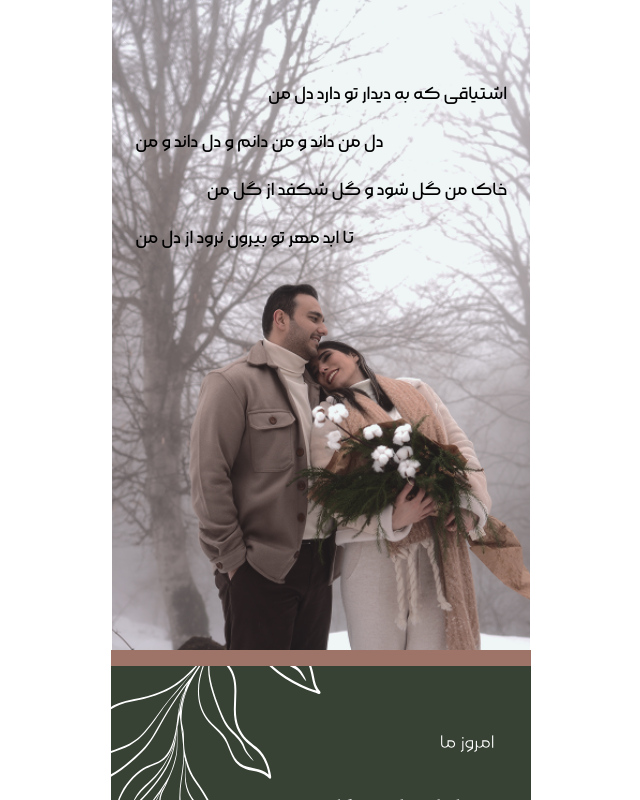
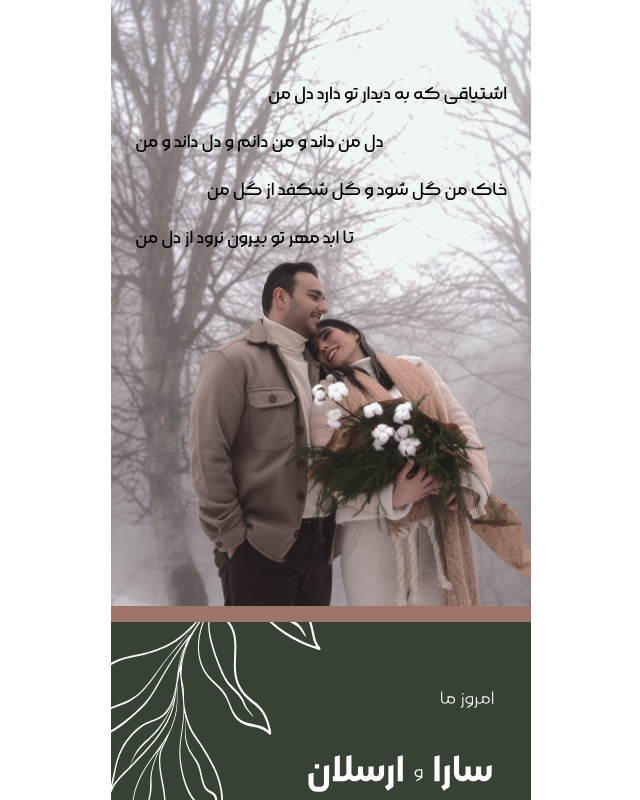
Before and after one commit to MahanAsadiiii/wedding-card, a Next.js app: page / in a window 1280 px wide. Shown: the top 800 px of the page, without its empty margins (319-959 px from the left). Built offline with nearby package versions, Linux system fonts and the light colour scheme.

Commit message:
fix ui bugs

```diff
--- a/src/components/Contactus.jsx
+++ b/src/components/Contactus.jsx
@@ -62,8 +62,8 @@ const Contactus = () => {
   return (
     <section className="bg-[#374234] flex flex-col items-center relative text-white leading-10 gap-7">
       <Image alt="" src={VectorFlower3} className="absolute top-0 right-0" />
-      <h2 className="mt-14 flex flex-wrap text-[20px]">
-        ممنون میشیم جهت کمک به برگزاری بهتر و <br /> دقیق تر این جشن فرم زیر را
+      <h2 className="mt-14 flex flex-wrap text-[20px] w-4/5">
+        ممنون میشیم جهت کمک به برگزاری بهتر و دقیق تر این جشن فرم زیر را
         برامون پر کنید
       </h2>
       <Image alt="" src={VectorFlower5} className="absolute left-2 top-64" />
--- a/src/components/Hero.jsx
+++ b/src/components/Hero.jsx
@@ -4,14 +4,14 @@ import React from "react";
 
 const Hero = () => {
   return (
-    <div className="relative h-[650px] flex min-w-full">
+    <div className="relative h-[606px] flex">
       <Image
         alt="hero pic"
         src={Heropic}
         priority
         quality={100}
         fill
-        style={{ objectFit: "contain" }}
+        style={{ objectFit: "cover" }}
       />
       <div className="flex flex-col absolute top-20 w-full px-6 gap-5 z-10">
         <p className="text-xl flex w-full justify-start">
```
